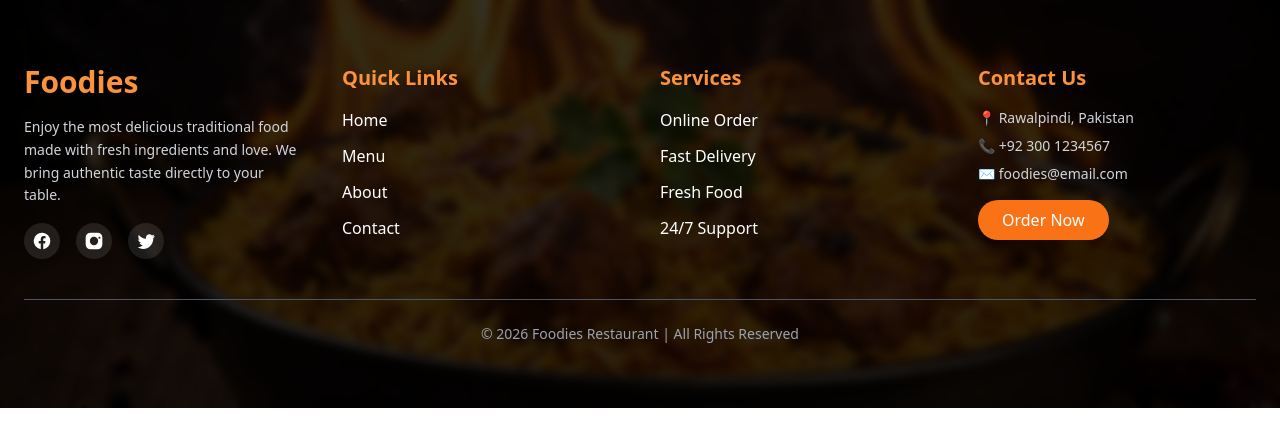
After one commit to FarhanAli995/django-practice-lab, a Django app: page /footer/ in a window 1280 px wide. The commit adds this page. Shown: the top 447 px of the page. Run offline with Django 5.2, Linux system fonts and the light colour scheme; some libraries are stand-ins or nearby versions.

Commit message:
Created footer template

```diff
--- a/khanakhazana/core/templates/core/base.html
+++ b/khanakhazana/core/templates/core/base.html
@@ -6,6 +6,7 @@
     <meta name="viewport" content="width=device-width, initial-scale=1.0">
     <link rel="stylesheet" href="{% static 'core/css/main.css' %}">
     <link rel="stylesheet" href="https://fonts.googleapis.com/css2?family=Dancing+Script:wght@400;500;600;700&display=swap">
+    <script src="https://cdn.tailwindcss.com"></script>
 
     {% block title %}
     <title>Khana Khazana</title>
@@ -18,5 +19,9 @@
 
     {% block maincontent %}{% endblock maincontent %}
 
+    {% block footer %}
+    {% include "core/footer.html" %}
+    {% endblock footer %}
+
 </body>
 </html>
--- /dev/null
+++ b/khanakhazana/core/templates/core/footer.html
@@ -0,0 +1,103 @@
+<!DOCTYPE html>
+{% load static %}
+<html lang="en">
+<head>
+    <meta charset="UTF-8">
+    <meta name="viewport" content="width=device-width, initial-scale=1.0">
+    <title>Document</title>
+     <script src="https://cdn.tailwindcss.com"></script>
+</head>
+<body>
+
+
+<!-- Footer Section -->
+<footer class="relative bg-cover bg-center bg-no-repeat text-white"
+style="background-image: url('{% static "core/images/biryani.png" %}');">
+
+    <!-- Dark Overlay -->
+    <div class="absolute inset-0 bg-black/80 backdrop-blur-sm"></div>
+
+    <!-- Footer Content -->
+    <div class="relative max-w-7xl mx-auto px-6 py-16">
+
+        <!-- Grid -->
+        <div class="grid grid-cols-1 md:grid-cols-2 lg:grid-cols-4 gap-10">
+
+            <!-- Brand Section -->
+            <div class="space-y-4">
+                <h2 class="text-3xl font-bold text-orange-400 hover:scale-110 transition duration-300">
+                    Foodies
+                </h2>
+                <p class="text-gray-300 text-sm leading-relaxed">
+                    Enjoy the most delicious traditional food made with fresh ingredients and love.
+                    We bring authentic taste directly to your table.
+                </p>
+
+                <!-- Social Icons -->
+                <div class="flex gap-4 mt-4">
+                    <a href="#" class="p-2 bg-white/10 rounded-full hover:bg-orange-500 hover:scale-110 transition duration-300">
+                        <svg xmlns="http://www.w3.org/2000/svg" class="h-5 w-5" fill="currentColor" viewBox="0 0 24 24">
+                            <path d="M22 12a10 10 0 10-11.5 9.87v-6.99h-2.4V12h2.4V9.8c0-2.38 1.42-3.7 3.6-3.7 1.04 0 2.13.18 2.13.18v2.35h-1.2c-1.18 0-1.54.73-1.54 1.48V12h2.62l-.42 2.88h-2.2v6.99A10 10 0 0022 12z"/>
+                        </svg>
+                    </a>
+
+                    <a href="#" class="p-2 bg-white/10 rounded-full hover:bg-pink-500 hover:scale-110 transition duration-300">
+                        <svg xmlns="http://www.w3.org/2000/svg" class="h-5 w-5" fill="currentColor" viewBox="0 0 24 24">
+                            <path d="M7.75 2h8.5A5.75 5.75 0 0122 7.75v8.5A5.75 5.75 0 0116.25 22h-8.5A5.75 5.75 0 012 16.25v-8.5A5.75 5.75 0 017.75 2zm4.25 5a5 5 0 100 10 5 5 0 000-10zm6.5-.25a1.25 1.25 0 100 2.5 1.25 1.25 0 000-2.5z"/>
+                        </svg>
+                    </a>
+
+                    <a href="#" class="p-2 bg-white/10 rounded-full hover:bg-blue-500 hover:scale-110 transition duration-300">
+                        <svg xmlns="http://www.w3.org/2000/svg" class="h-5 w-5" fill="currentColor" viewBox="0 0 24 24">
+                            <path d="M22.46 6c-.77.35-1.6.59-2.46.69a4.3 4.3 0 001.89-2.37 8.57 8.57 0 01-2.73 1.04A4.28 4.28 0 0016.11 4c-2.36 0-4.28 1.92-4.28 4.29 0 .34.04.67.11.98C8.3 9.1 5.37 7.38 3.4 4.79a4.28 4.28 0 00-.58 2.15c0 1.48.75 2.78 1.88 3.54a4.2 4.2 0 01-1.94-.53v.05c0 2.06 1.46 3.78 3.4 4.17a4.28 4.28 0 01-1.93.07c.54 1.69 2.1 2.92 3.96 2.95A8.59 8.59 0 012 19.54a12.11 12.11 0 006.56 1.92c7.87 0 12.17-6.52 12.17-12.17l-.01-.55A8.64 8.64 0 0022.46 6z"/>
+                        </svg>
+                    </a>
+                </div>
+            </div>
+
+            <!-- Quick Links -->
+            <div>
+                <h3 class="text-xl font-semibold mb-4 text-orange-400">Quick Links</h3>
+                <ul class="space-y-3">
+                    <li><a href="#" class="hover:text-orange-400 hover:translate-x-2 transition duration-300 inline-block">Home</a></li>
+                    <li><a href="#" class="hover:text-orange-400 hover:translate-x-2 transition duration-300 inline-block">Menu</a></li>
+                    <li><a href="#" class="hover:text-orange-400 hover:translate-x-2 transition duration-300 inline-block">About</a></li>
+                    <li><a href="#" class="hover:text-orange-400 hover:translate-x-2 transition duration-300 inline-block">Contact</a></li>
+                </ul>
+            </div>
+
+            <!-- Services -->
+            <div>
+                <h3 class="text-xl font-semibold mb-4 text-orange-400">Services</h3>
+                <ul class="space-y-3">
+                    <li class="hover:text-orange-400 transition">Online Order</li>
+                    <li class="hover:text-orange-400 transition">Fast Delivery</li>
+                    <li class="hover:text-orange-400 transition">Fresh Food</li>
+                    <li class="hover:text-orange-400 transition">24/7 Support</li>
+                </ul>
+            </div>
+
+            <!-- Contact -->
+            <div>
+                <h3 class="text-xl font-semibold mb-4 text-orange-400">Contact Us</h3>
+                <p class="text-gray-300 text-sm mb-2">📍 Rawalpindi, Pakistan</p>
+                <p class="text-gray-300 text-sm mb-2">📞 +92 300 1234567</p>
+                <p class="text-gray-300 text-sm mb-4">✉ foodies@email.com</p>
+
+                <button class="bg-orange-500 px-6 py-2 rounded-full
+                hover:bg-orange-600 hover:scale-105 transition duration-300 shadow-lg">
+                    Order Now
+                </button>
+            </div>
+
+        </div>
+
+        <!-- Divider -->
+        <div class="border-t border-gray-600 mt-10 pt-6 text-center text-gray-400 text-sm">
+            © 2026 Foodies Restaurant | All Rights Reserved
+        </div>
+
+    </div>
+</footer>
+</body>
+</html>
--- a/khanakhazana/core/urls.py
+++ b/khanakhazana/core/urls.py
@@ -3,4 +3,5 @@ from . import views
 urlpatterns = [
     path('', views.home, name='home'),
     path('about/', views.about, name='about'),
+    path('footer/', views.footer, name='footer')
 ]
--- a/khanakhazana/core/views.py
+++ b/khanakhazana/core/views.py
@@ -7,3 +7,6 @@ def home(request):
 
 def about(request):
     return render(request, 'core/about.html')
+
+def footer(request):
+    return render(request, 'core/footer.html')
--- a/khanakhazana/khanakhazana/urls.py
+++ b/khanakhazana/khanakhazana/urls.py
@@ -6,4 +6,5 @@ urlpatterns = [
     path('admin/', admin.site.urls),
     path('', include('core.urls')),  # Include the URLs from the core app
     path('about/', include('core.urls')),  # Include the URLs from the core app for about page
+    path('footer/', include('core.urls')),
 ]
```
Also changed, not shown: khanakhazana/core/templates/core/home.html (+163 -90 lines).
